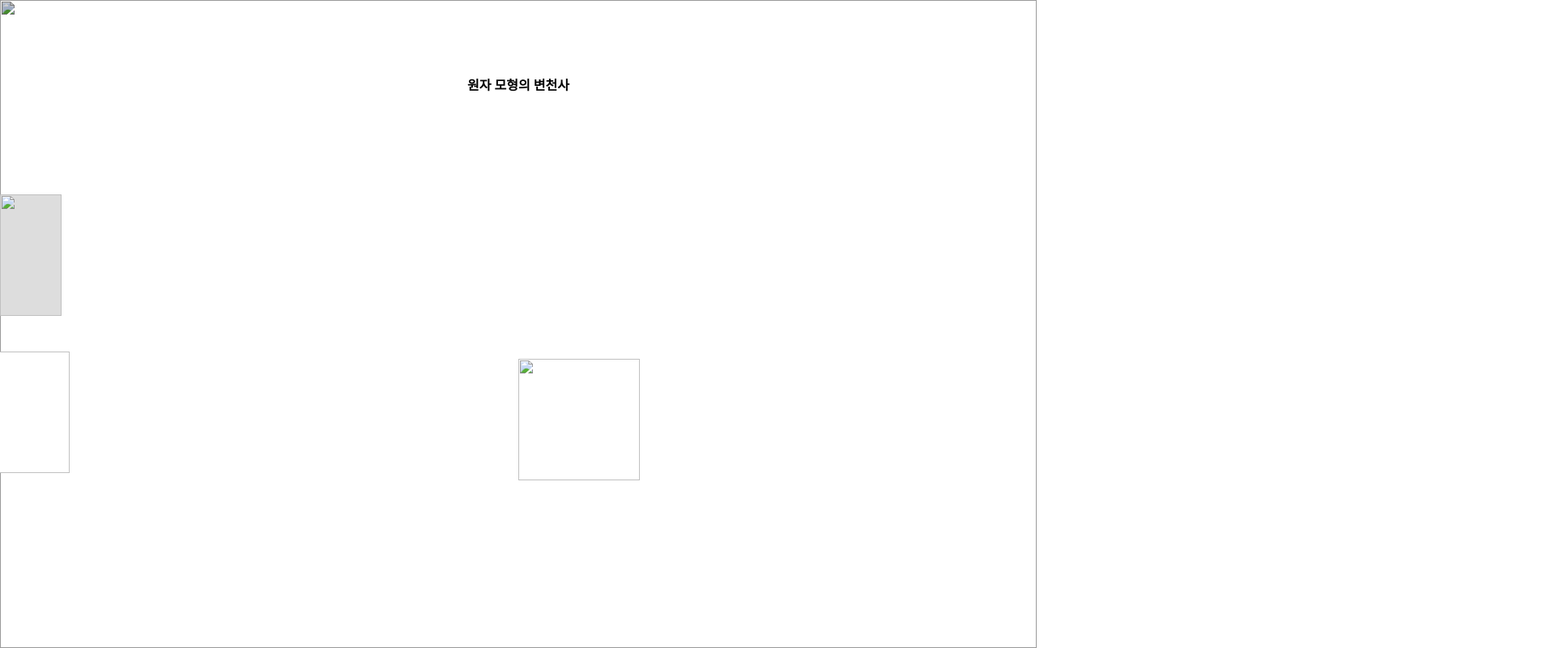
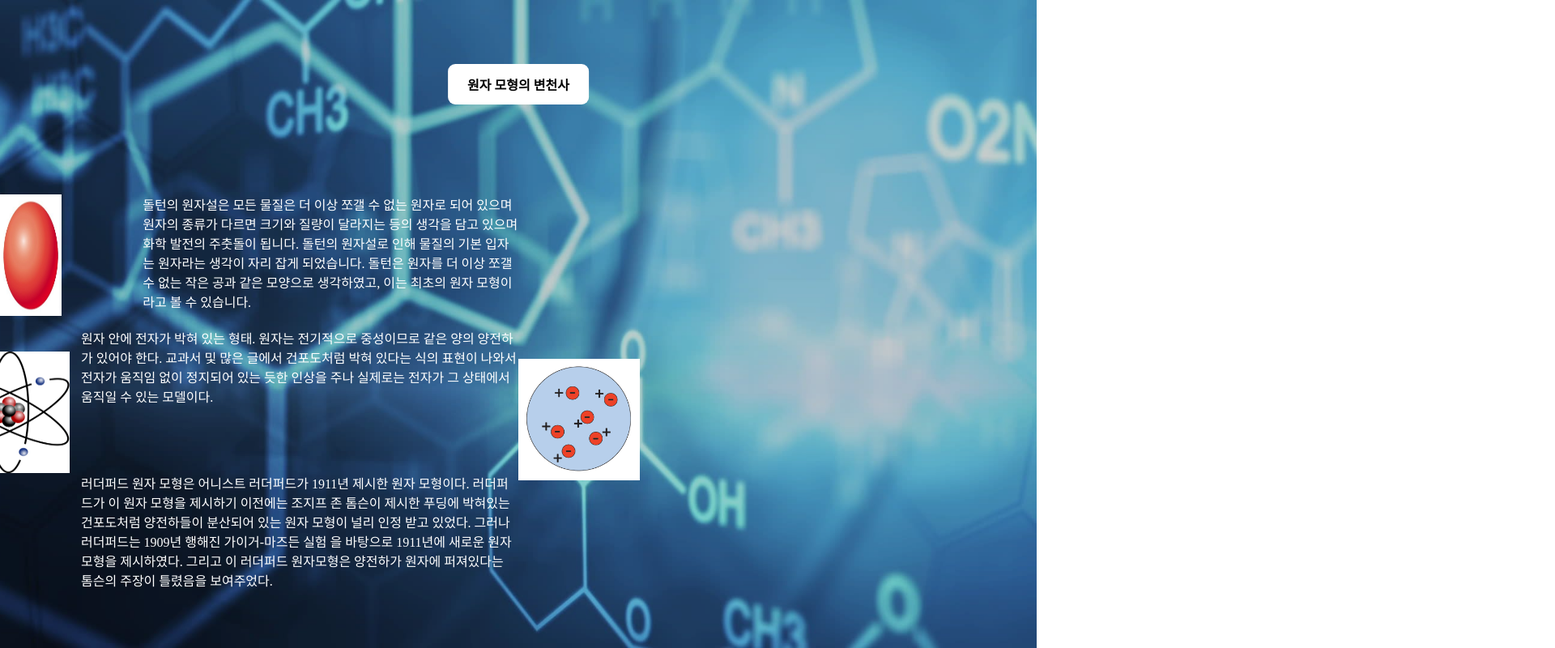
Before and after one commit to gnu4/sfdl, a plain HTML site: page index.html in a window 1280 px wide. Shown: the top 800 px of the page at 81% size, 1920 px wide, since content can reach past the window. Drawn offline with Linux system fonts and the light colour scheme.

Commit message:
Update index.html

```diff
--- a/index.html
+++ b/index.html
@@ -231,23 +231,23 @@ margin-bottom: 3000px;
     </style>
 <body>
 <div class ="visual">
-        <img src="media/912018.jpg" alt="">
+        <img src="912018.jpg" alt="">
 <div class ="visual2">
-        <img src="media/912018.jpg" alt="">
+        <img src="912018.jpg" alt="">
 </div>
 <div class="container">
 <div class="title-t">원자 모형의 변천사</div>
 <div class="section-group">
                 <div class="sec-box">
                     <div class="min-b">
-                    <div class="side-img"><img src="media/돌턴.jpg" alt=""></div>
+                    <div class="side-img"><img src="돌턴.jpg" alt=""></div>
                     <div class="produce-t" style="color:#fff;">돌턴의 원자설은 모든 물질은 더 이상 쪼갤 수 없는 원자로 되어 있으며 원자의 종류가 다르면 크기와 질량이 달라지는 등의 생각을 담고 있으며 화학 발전의 주춧돌이 됩니다. 돌턴의 원자설로 인해 물질의 기본 입자는 원자라는 생각이 자리 잡게 되었습니다. 돌턴은 원자를 더 이상 쪼갤 수 없는 작은 공과 같은 모양으로 생각하였고, 이는 최초의 원자 모형이라고 볼 수 있습니다.
                         </div>
                         </div>
 <div class="section-group">
                 <div class="sec-box:nth-child(1)">
                     <div class="min-b:nth-child(1)">
-                    <div class="p-img"><img src="media/톰슨.jpg" alt=""></div>
+                    <div class="p-img"><img src="톰슨.jpg" alt=""></div>
                     <div class="produce-t" style="color:#fff;">원자 안에 전자가 박혀 있는 형태. 원자는 전기적으로 중성이므로 같은 양의 양전하가 있어야 한다. 교과서 및 많은 글에서 건포도처럼 박혀 있다는 식의 표현이 나와서 전자가 움직임 없이 정지되어 있는 듯한 인상을 주나 실제로는 전자가 그 상태에서 움직일 수 있는 모델이다.
                         </div>
 </div>
@@ -255,7 +255,7 @@ margin-bottom: 3000px;
 <div class="section-group">
                 <div class="sec-box:nth-child(2)">
                     <div class="min-b:nth-child(2)">
-                    <div class="one-img"><img src="media/러더퍼드.png" alt=""></div>
+                    <div class="one-img"><img src="러더퍼드.png" alt=""></div>
                     <div class="produce-t" style="color:#fff;">러더퍼드 원자 모형은 어니스트 러더퍼드가 1911년 제시한 원자 모형이다. 러더퍼드가 이 원자 모형을 제시하기 이전에는 조지프 존 톰슨이 제시한 푸딩에 박혀있는 건포도처럼 양전하들이 분산되어 있는 원자 모형이 널리 인정 받고 있었다. 그러나 러더퍼드는 1909년 행해진 가이거-마즈든 실험 을 바탕으로 1911년에 새로운 원자모형을 제시하였다. 그리고 이 러더퍼드 원자모형은 양전하가 원자에 퍼져있다는 톰슨의 주장이 틀렸음을 보여주었다.
                         </div>
 </div>
```
